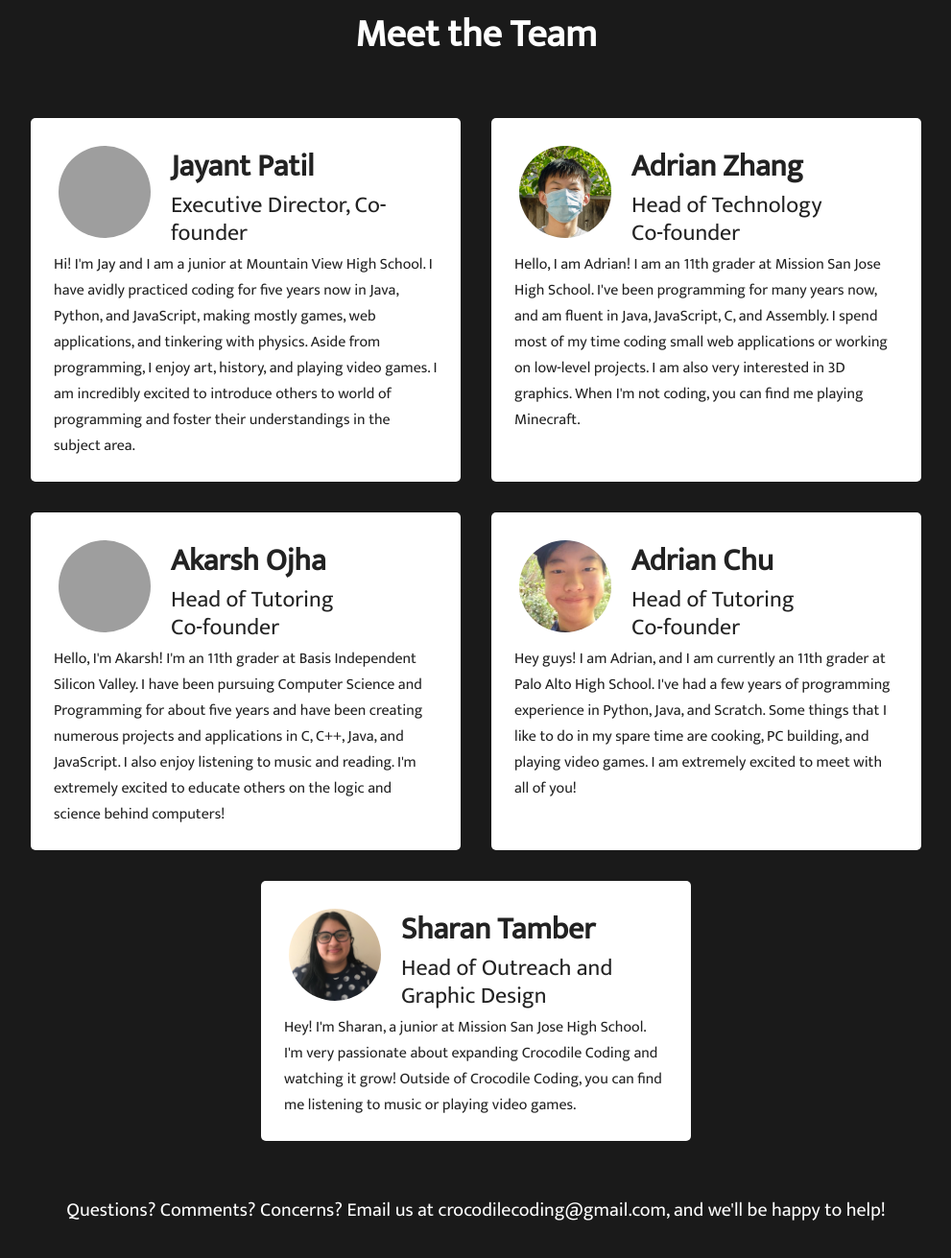
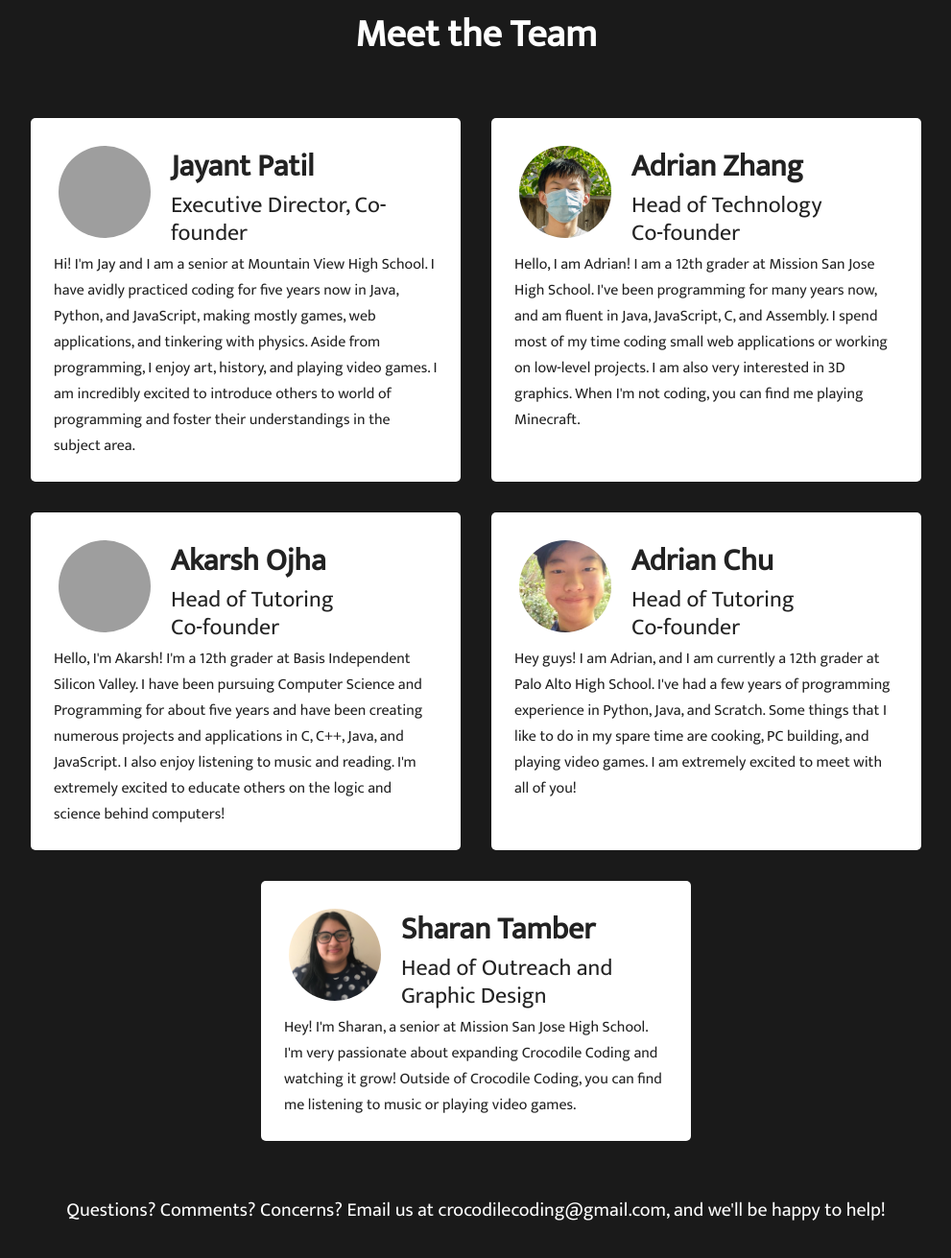
Before and after one commit to crocodile-coding/website, a plain HTML site: page index.html in a window 1280 px wide. Shown: the part 2329-3640 px from the top of the page at 96% size, without its empty margins (144-1135 px from the left). Drawn offline with Linux system fonts and the light colour scheme; grey boxes are pictures that could not be loaded.

Commit message:
update from 11th to 12th grade

```diff
--- a/index.html
+++ b/index.html
@@ -126,7 +126,7 @@
                                 <h2>Executive Director, Co-founder</h2>
                             </div>
                         </div>
-                        <p>Hi! I'm Jay and I am a junior at Mountain View High School. I have avidly practiced coding
+                        <p>Hi! I'm Jay and I am a senior at Mountain View High School. I have avidly practiced coding
                             for five years now in Java, Python, and JavaScript, making mostly games, web applications, and
                             tinkering with physics. Aside from programming, I enjoy art, history, and playing video games.
                             I am incredibly excited to introduce others to world of programming and foster their understandings
@@ -143,7 +143,7 @@
                                 <h2>Co-founder</h2>
                             </div>
                         </div>
-                        <p>Hello, I am Adrian! I am an 11th grader at Mission San Jose High School. I've been programming
+                        <p>Hello, I am Adrian! I am a 12th grader at Mission San Jose High School. I've been programming
                             for many years now, and am fluent in Java, JavaScript, C, and Assembly. I spend most of my
                             time coding small web applications or working on low-level projects. I am also very
                             interested in 3D graphics. When I'm not coding, you can find me playing Minecraft.</p>
@@ -159,7 +159,7 @@
                                 <h2>Co-founder</h2>
                             </div>
                         </div>
-                        <p>Hello, I'm Akarsh! I'm an 11th grader at Basis Independent Silicon Valley.
+                        <p>Hello, I'm Akarsh! I'm a 12th grader at Basis Independent Silicon Valley.
                             I have been pursuing Computer Science and Programming for about five years and have been creating
                             numerous projects and applications in C, C++, Java, and JavaScript. I also enjoy listening to music
                             and reading. I'm extremely excited to educate others on the logic and
@@ -176,7 +176,7 @@
                                 <h2>Co-founder</h2>
                             </div>
                         </div>
-                        <p>Hey guys! I am Adrian, and I am currently an 11th grader at Palo Alto High School. I've had a
+                        <p>Hey guys! I am Adrian, and I am currently a 12th grader at Palo Alto High School. I've had a
                             few years of programming experience in Python, Java, and Scratch. Some things that I like to
                             do in my spare time are cooking, PC building, and playing video games. I am extremely excited
                             to meet with all of you!</p>
@@ -191,7 +191,7 @@
                                 <h2>Head of Outreach and Graphic Design</h2>
                             </div>
                         </div>
-                        <p>Hey! I'm Sharan, a junior at Mission San Jose High School. I'm very passionate about
+                        <p>Hey! I'm Sharan, a senior at Mission San Jose High School. I'm very passionate about
                             expanding Crocodile Coding and watching it grow! Outside of Crocodile Coding, you can find
                             me listening to music or playing video games.</p>
                     </div>
```
